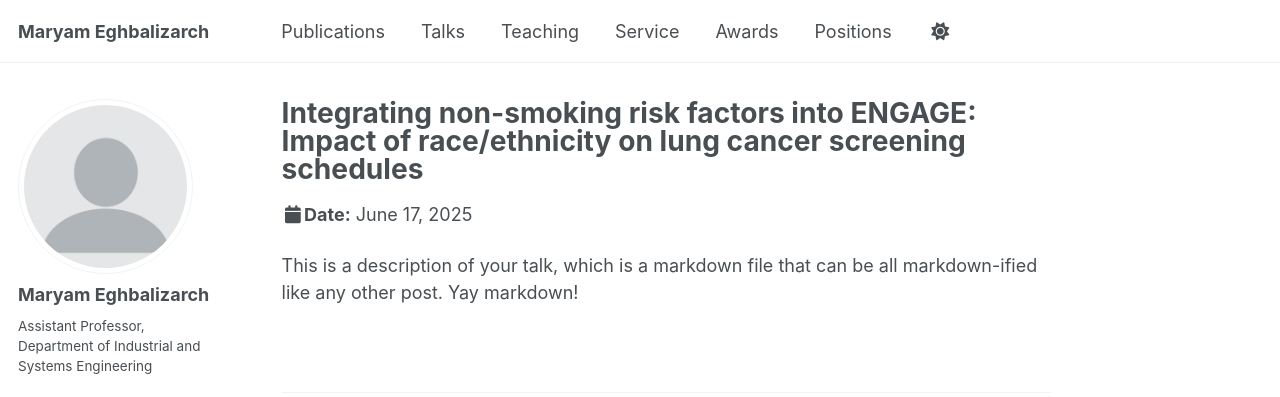
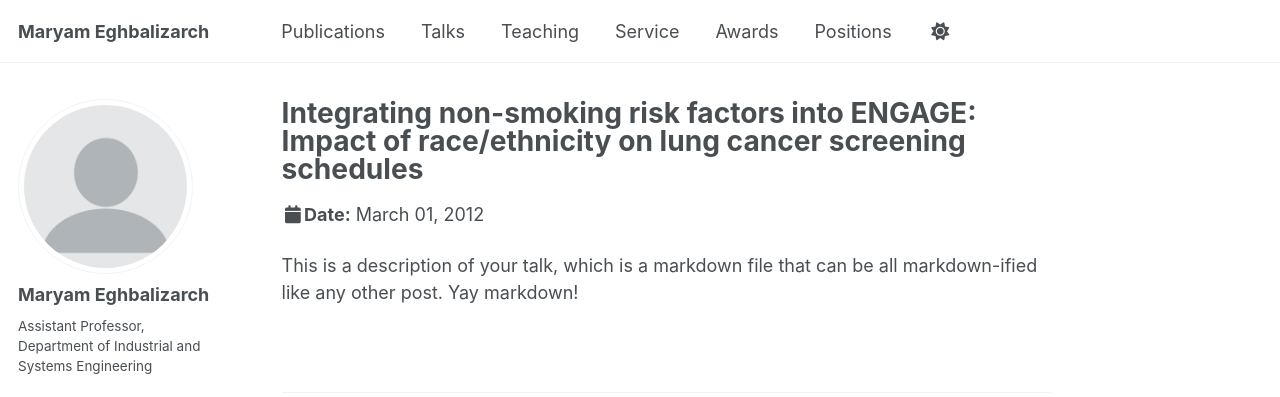
Before and after one commit to meghbalizarch/meghbalizarch.github.io, a Jekyll site: the page built from _talks/2012-03-01-talk-1.md, in a window 1280 px wide and 994 px high. Shown: the top 397 px of the window. Built offline with Jekyll 4.4.1, drawn with Linux system fonts in a browser that asks for light colours; some web fonts are replaced; a script that is not in the unit is left out.

Commit message:
Update 2012-03-01-talk-1.md

```diff
--- a/_talks/2012-03-01-talk-1.md
+++ b/_talks/2012-03-01-talk-1.md
@@ -1,9 +1,7 @@
 ---
 title: "Integrating non-smoking risk factors into ENGAGE: Impact of race/ethnicity on lung cancer screening schedules"
-collection: talks
 type: "Invited Conference Presentations"
 venue: "SMDM 47th Annual Meeting 2025"
-date: 2025-06-17
 location: "Ann Arbor, MI, USA"
 ---
 
```
